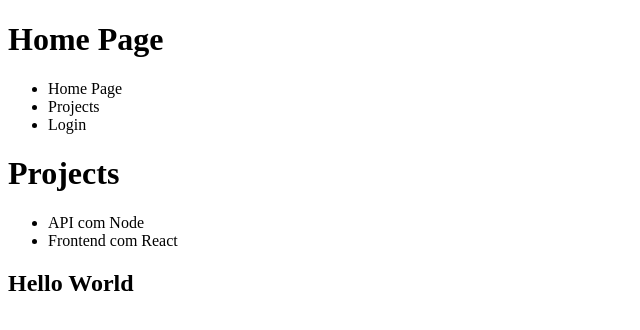
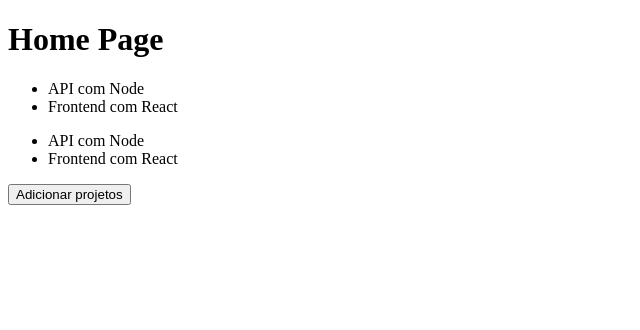
Before and after one commit to JuDCraide/Frontend-com-ReactJS, a React app: page / in a window 1280 px wide. Shown: the top 330 px of the page, without its empty margins (0-640 px from the left). Built offline with nearby package versions, Linux system fonts and the light colour scheme.

Commit message:
Estado e imutabilidade

```diff
--- a/src/App.js
+++ b/src/App.js
@@ -1,24 +1,37 @@
-import React from 'react';
+import React, { useState } from 'react';
 
 import Header from './components/Header'
 
 function App() {
+
+    const projects = ['API com Node', 'Frontend com React']
+    const [projectsInState, setProjectsInState] = useState(['API com Node', 'Frontend com React']);
+
+    function handleAddNewProject() {
+        projects.push(`Novo projeto ${Date.now()}`);
+        setProjectsInState([...projectsInState, `Novo projeto ${Date.now()}`]);
+
+        console.log("Projects sem estado", projects);
+    }
+
     return (
         <>
-            <Header title="Home Page">
-                <ul>
-                    <li>Home Page</li>
-                    <li>Projects</li>
-                    <li>Login</li>
-                </ul>
-            </Header>
-            <Header title="Projects">
-                <ul>
-                    <li>API com Node</li>
-                    <li>Frontend com React</li>
-                </ul>
-            </Header>
-            <h2>Hello World</h2>
+            <Header title="Home Page" />
+
+            <ul>{
+                projects.map((project, index) =>
+                    <li key={index}>{project}</li>
+                )
+            }</ul>
+
+            <ul>{
+                projectsInState.map((project, index) =>
+                    <li key={index}>{project}</li>
+                )
+            }</ul>
+
+            <button
+                type="button" onClick={handleAddNewProject}>Adicionar projetos</button>
         </>
     )
 }
```
